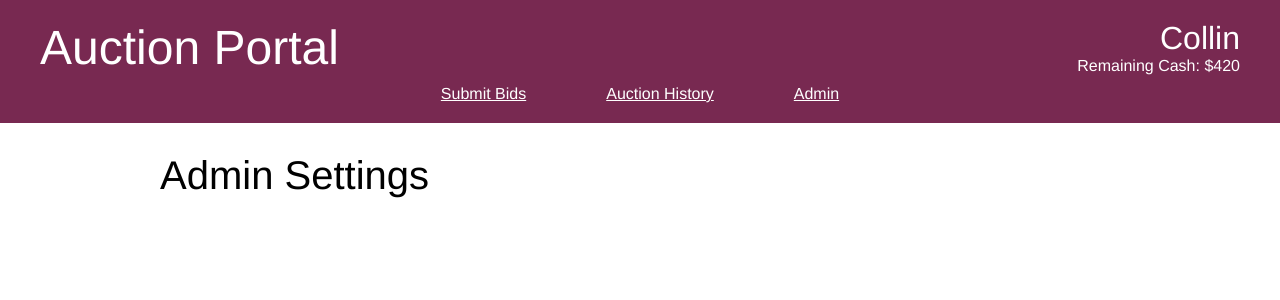
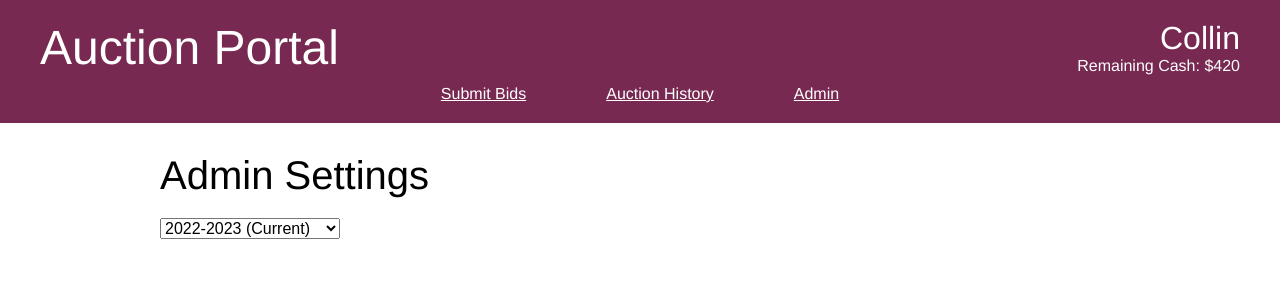
Before and after one commit to collinmurd/ff_auctions, a React (Create React App) app in the folder app/: page /admin in a window 1280 px wide. Shown: the top 300 px of the page. Built offline with nearby package versions, Linux system fonts and the light colour scheme.

Commit message:
season select

```diff
--- a/app/src/components/Admin.css
+++ b/app/src/components/Admin.css
@@ -0,0 +1,11 @@
+
+/* AdminSeasonSelect */
+
+#adminSeasonSelect {
+    margin: 20px 0;
+}
+
+#adminSeasonSelect select {
+    width: 180px;
+    font-size: 16px;
+}
--- a/app/src/components/Admin.tsx
+++ b/app/src/components/Admin.tsx
@@ -4,14 +4,74 @@ import './Admin.css'
 
 import React from "react";
 
-export class Admin extends React.Component {
+const seasons = [
+    "2022-2023",
+    "2021-2022"
+]
+
+type AdminProps = {};
+type AdminState = {
+    season: string
+};
+export class Admin extends React.Component<AdminProps, AdminState> {
     constructor(props: any) {
         super(props);
+
+        this.state = {
+            season: seasons[0]
+        };
+
+        this.handleSeasonChange = this.handleSeasonChange.bind(this);
+    }
+
+    handleSeasonChange(season: string) {
+        this.setState({season: season});
     }
 
     render() {
         return (
-            <h2>Admin Settings</h2>
+            <div id="admin">
+                <h2>Admin Settings</h2>
+                <AdminSeasonSelect season={this.state.season} updateSeason={this.handleSeasonChange}/>
+            </div>
         );
     }
 }
+
+// ----------------------------------------------
+
+type AdminSeasonSelectProps = {
+    season: string,
+    updateSeason: {(season: string) : void}
+};
+class AdminSeasonSelect extends React.Component<AdminSeasonSelectProps> {
+    constructor(props: AdminSeasonSelectProps) {
+        super(props);
+
+        this.handleSeasonChange = this.handleSeasonChange.bind(this);
+    }
+
+    handleSeasonChange(event: React.ChangeEvent<HTMLSelectElement>) {
+        this.props.updateSeason(event.target.value);
+    }
+
+    render() {
+        return (
+            <div id="adminSeasonSelect">
+                <select value={this.props.season} onChange={this.handleSeasonChange}>
+                    {this.getSeasons()}
+                </select>
+            </div>
+        );
+    }
+
+    getSeasons() {
+        const currentSeason = seasons[0];
+        return [
+            <option value={currentSeason} key={currentSeason}>{currentSeason} (Current)</option>,
+            ...seasons.slice(1).map(season =>
+                <option value={season} key={season}>{season}</option>
+            )
+        ];
+    }
+}
```
